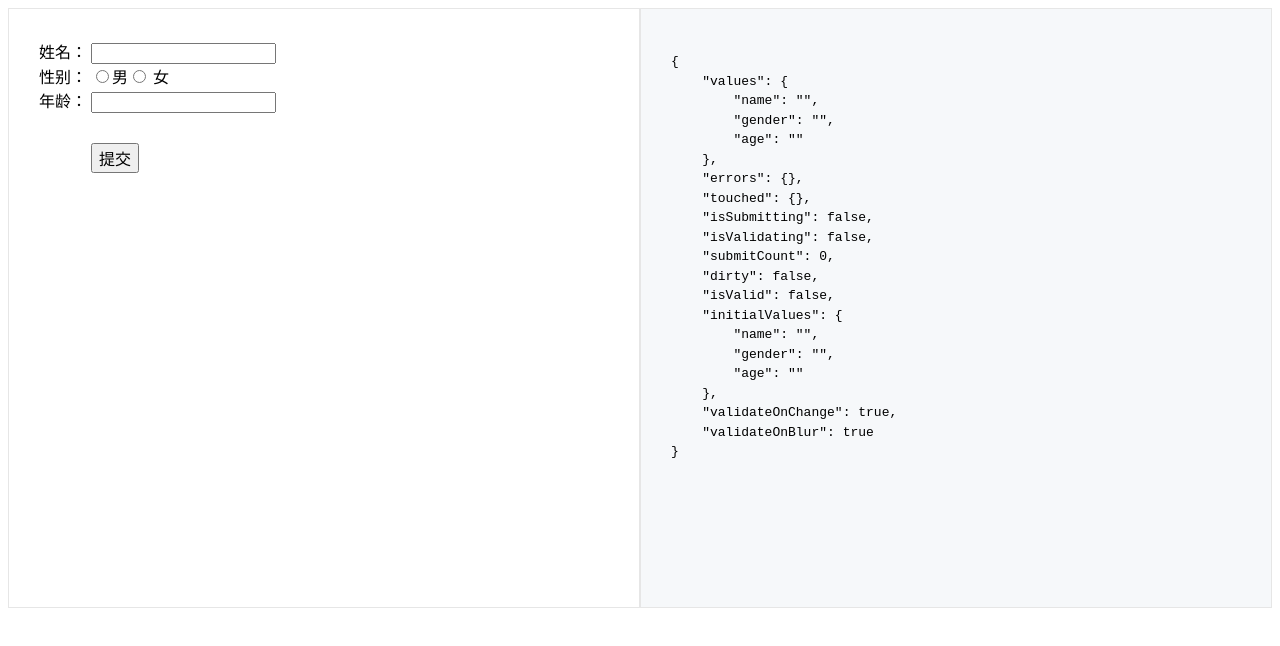
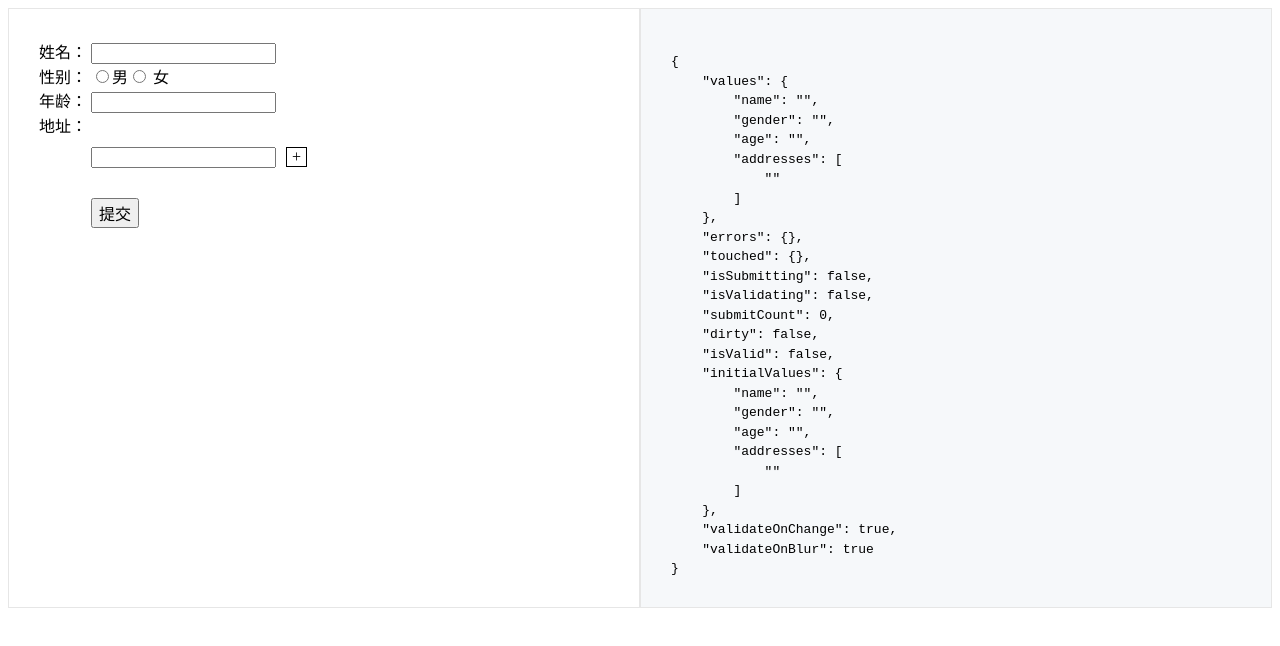
Before and after one commit to wjgogogo/formik-demo, a React (Create React App) app: page / in a window 1280 px wide. Shown: the top 646 px of the page. Built offline with nearby package versions, Linux system fonts and the light colour scheme.

Commit message:
feat: add addresses field

```diff
--- a/src/App.css
+++ b/src/App.css
@@ -16,16 +16,28 @@
 }
 
 .address {
-	margin-left: 52px;
+	margin: 10px 52px;
 }
 
-.submit-area{
+.address_add {
+	display: inline-block;
+	margin-left: 10px;
+	border: 1px solid;
+	padding: 0 5px;
+}
+
+.submit-area {
 	margin-left: 52px;
 	margin-top: 30px;
 }
 
-.submit-area button{
+.submit-area button {
 	font-size: 1rem;
+}
+
+.error{
+	color: red;
+	margin-left: 52px;
 }
 .debug {
 	line-height: 1.5;
--- a/src/App.js
+++ b/src/App.js
@@ -1,5 +1,6 @@
 import React, {Component} from 'react';
-import {Formik, Field, Form, ErrorMessage} from "formik";
+import {Formik, Field, Form, ErrorMessage, FieldArray} from "formik";
+import * as Yup from "yup";
 
 import './App.css';
 
@@ -12,22 +13,15 @@ class App extends Component {
           initialValues={{
             name: "",
             gender: "",
-            age: ""
+            age: "",
+            addresses: [""]
           }}
-          validate={values => {
-            let errors = {};
-            if (values.name.length === 0) {
-              errors.name = "Name can not be empty"
-            }
-            if (values.gender.length === 0) {
-              errors.gender = "You must choose a gender"
-            }
-
-            if (values.age <= 0 || values.age % 1 !== 0) {
-              errors.age = "Age must be a Positive Integer"
-            }
-            return errors;
-          }}
+          validationSchema={Yup.object().shape({
+            name: Yup.string().trim().required("Name can not be empty"),
+            gender: Yup.string().required("You must choose a gender"),
+            age: Yup.number().moreThan(0, "Age must be greater than 0").integer("Age must be a integer"),
+            addresses: Yup.array().compact().min(1, "Addresses must have 1 address at least")
+          })}
           onSubmit={(values) => {
             console.log(values)
           }}
@@ -36,8 +30,7 @@ class App extends Component {
               <div className="content">
                 <div>
                   <label>姓名： </label><Field name="name"/>
-                  <ErrorMessage name="name"/>
-                  {props.touched.name && props.errors.name && <div>{props.errors.name}</div>}
+                  <ErrorMessage name="name" component="div" className="error"/>
                 </div>
                 <div>
                   <label>性别： </label>
@@ -52,11 +45,28 @@ class App extends Component {
                            onChange={field.onChange}
                            onBlur={field.onBlur}/>
                   }/> <label htmlFor="female">女</label>
-                  <ErrorMessage name="gender"/>
+                  <ErrorMessage name="gender" component="div" className="error"/>
                 </div>
                 <div>
                   <label>年龄： </label><Field name="age"/>
-                  <ErrorMessage name="age"/>
+                  <ErrorMessage name="age" component="div" className="error"/>
+                </div>
+                <div>
+                  <label>地址： </label>
+                  <FieldArray name="addresses" render={arrayHelper =>
+                    <div>
+                      {props.values.addresses.map((address, index) =>
+                        <div className="address">
+                          <Field name={`addresses.${index}`}/>
+                          <div className="address_add" onClick={() => {
+                            arrayHelper.push("")
+                          }}>+
+                          </div>
+                        </div>
+                      )}
+                    </div>
+                  }/>
+                  <ErrorMessage name="addresses" component="div" className="error"/>
                 </div>
                 <div className="submit-area">
                   <button type="submit">提交</button>
```
